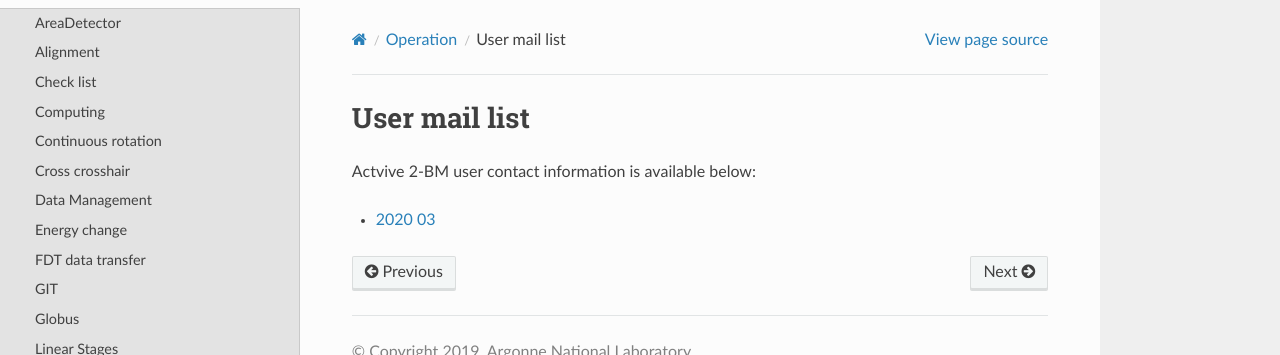
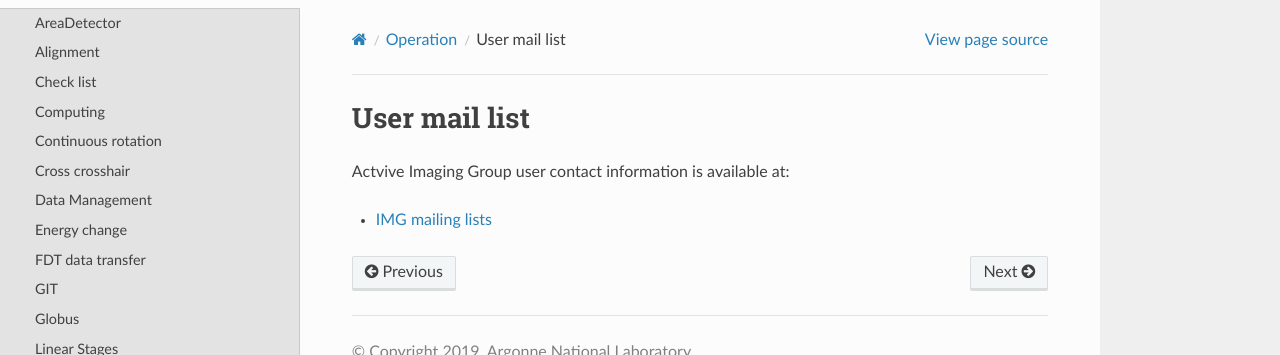
Before and after one commit to xray-imaging/2bm-docs, a Sphinx documentation site: the page built from docs/source/ops/item_120.rst, in a window 1280 px wide. Shown: the top 355 px of the page. Built offline with Sphinx 7.4.7 and the Read the Docs theme 2.0.0, drawn with Linux system fonts in a browser that asks for light colours; the version number could not be read and is left out.

Commit message:
added link to IMG mailing lists

```diff
--- a/docs/source/ops/item_120.rst
+++ b/docs/source/ops/item_120.rst
@@ -1,6 +1,6 @@
 User mail list
 ==============
 
-Actvive 2-BM user contact information is available below:
+Actvive Imaging Group user contact information is available at:
 
-- `2020 03 <https://anl.box.com/s/4vzs8tzxrq4ikrhhuqvkpowqikxg83mz>`_
+- `IMG mailing lists <https://anl.box.com/s/iwa3ilzgp4lmr1uw46nu563sacslzkdj>`_
```
